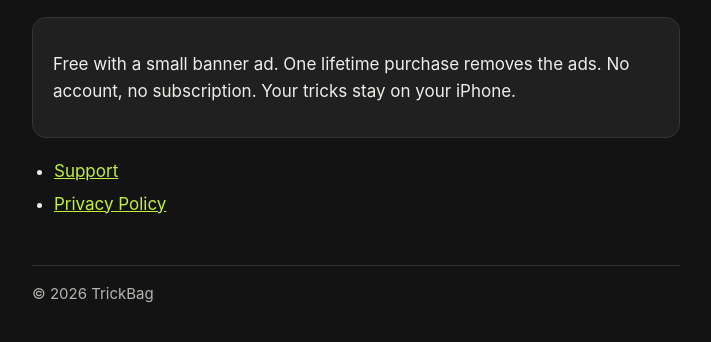
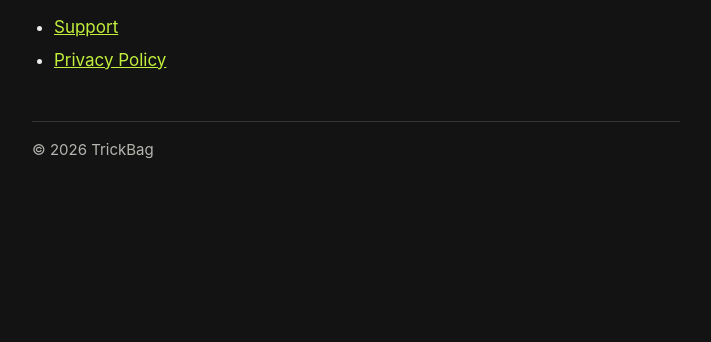
Before and after one commit to mads2ez/mads2ez.github.io, a plain HTML site: page index.html in a window 1280 px wide. Shown: the part 228-570 px from the top of the page, without its empty margins (284-995 px from the left). Drawn offline with Linux system fonts and the light colour scheme.

Commit message:
Home: remove the ads and purchase note

```diff
--- a/index.html
+++ b/index.html
@@ -14,9 +14,6 @@
   </header>
   <h1>Your bag of tricks, at the spot</h1>
   <p>TrickBag is an iPhone app for BMX park, street and dirt riders, MTB dirt jump included. Keep your trick lists, mark landings with one tap between runs, or all at once when the phone was in your bag, and watch your tricks become stable.</p>
-  <div class="card">
-    <p>Free with a small banner ad. One lifetime purchase removes the ads. No account, no subscription. Your tricks stay on your iPhone.</p>
-  </div>
   <ul>
     <li><a href="support.html">Support</a></li>
     <li><a href="privacy.html">Privacy Policy</a></li>
```
